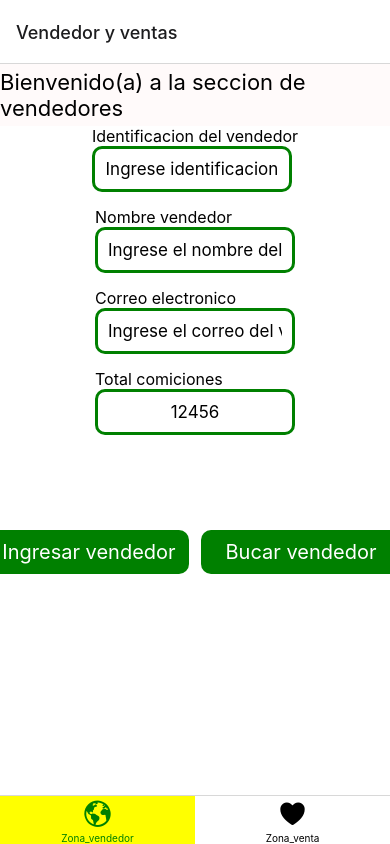
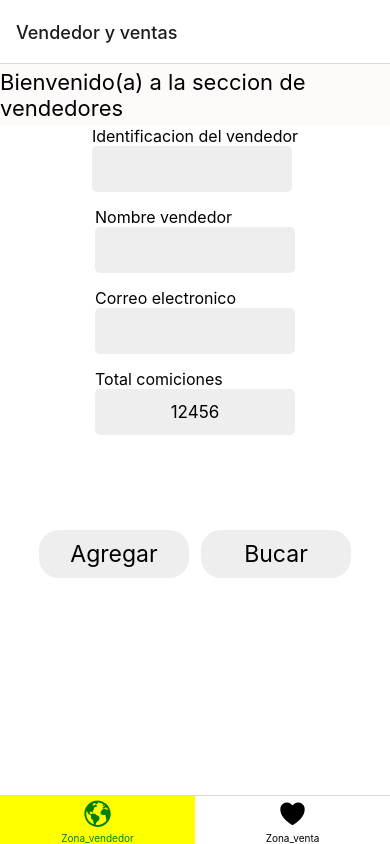
Before and after one commit to hervis30/claseMiercoles9, a React Native app: screen /home in a window 390 px wide. Built offline with nearby package versions, Linux system fonts and the light colour scheme.

Commit message:
Se le aplica el diseño a los inputs de los form

```diff
--- a/assets/Styles/Style.js
+++ b/assets/Styles/Style.js
@@ -8,41 +8,42 @@ const styles = StyleSheet.create({
     justifyContent: "center",
   },
   inputs: {
-    textAlign: 'center',
+    textAlign: "center",
     borderWidth: 3,
-    borderColor: 'blue',
+    borderColor: "blue",
     padding: 10,
-    borderRadius: 10,
+    borderRadius: 5,
     marginBottom: 15,
     width: 200,
     fontSize: 17,
+    backgroundColor: "#eeeeee",
   },
   pickerStyle: {
-    textAlign: 'center',
+    textAlign: "center",
     borderWidth: 3,
-    borderColor: 'green',
+    borderColor: "#eeeeee",
     padding: 10,
-    borderRadius: 10,
+    borderRadius: 5,
     marginBottom: 15,
     width: 200,
     fontSize: 17,
+    backgroundColor: "#eeeeee",
   },
   label: {
-
-    color: 'black',
+    color: "black",
     fontSize: 16,
   },
   input_flex: {
     marginLeft: 6,
-    marginRight: 6
+    marginRight: 6,
   },
   datosUsuario: {
     marginLeft: 6,
     marginRight: 6,
     fontSize: 15,
     fontWeight: 1,
-    padding: 3
-  }
+    padding: 3,
+  },
 });
 
 export { styles };
--- a/assets/component/Vendedor.jsx
+++ b/assets/component/Vendedor.jsx
@@ -54,9 +54,17 @@ const Vendedor = () => {
   };
   return (
     <View style={styles.container}>
-      <View style={{ backgroundColor: '#fffafa' }}>
-        <Text style={{ color: 'black', fontSize: 22, marginBottom: 5, marginTop: 5 }}>
-          Bienvenido(a) a la seccion de vendedores</Text>
+      <View style={{ backgroundColor: "#fffafa" }}>
+        <Text
+          style={{
+            color: "black",
+            fontSize: 22,
+            marginBottom: 5,
+            marginTop: 5,
+          }}
+        >
+          Bienvenido(a) a la seccion de vendedores
+        </Text>
       </View>
 
       <View>
@@ -68,23 +76,29 @@ const Vendedor = () => {
             maxLength: { value: 15, message: "Se permite maximo 12 numeros" },
             minLength: { value: 3, message: "Se permite minimo 3 numeros" },
             pattern: {
-              value: /^[0-9]*$/, message:
-                "Solo se permiten numeros",
+              value: /^[0-9]*$/,
+              message: "Solo se permiten numeros",
             },
           }}
-
           render={({ field: { onChange, onBlur, value } }) => (
             <TextInput
-              style={[styles.inputs, { borderColor: errors.idvend ? 'red' : 'green' }]}
+              style={[
+                styles.inputs,
+                { borderColor: errors.idvend ? "#df5b5b" : "#eeeeee" },
+              ]}
               onBlur={onBlur}
               onChangeText={onChange}
               value={value}
-              placeholder="Ingrese identificacion"
+              placeholder=""
             />
           )}
           name="idvend"
         />
-        {errors.idvend && <Text style={{ color: 'red', fontSize: 15 }}>{errors.idvend.message}</Text>}
+        {errors.idvend && (
+          <Text style={{ color: "red", fontSize: 15 }}>
+            {errors.idvend.message}
+          </Text>
+        )}
       </View>
       <View>
         <Text style={styles.label}>Nombre vendedor</Text>
@@ -95,23 +109,31 @@ const Vendedor = () => {
             maxLength: { value: 100, message: "Se permite maximo 100 letras" },
             minLength: { value: 3, message: "Se permite minimo 3 letras" },
             pattern: {
-              value: /^[a-zA-ZáéíóúÁÉÍÓÚñÑ]+(?: [a-zA-ZáéíóúÁÉÍÓÚñÑ]+)*$/, message:
-                "Solo se permiten letras",
+              value: /^[a-zA-ZáéíóúÁÉÍÓÚñÑ]+(?: [a-zA-ZáéíóúÁÉÍÓÚñÑ]+)*$/,
+              message: "Solo se permiten letras",
             },
           }}
-
           render={({ field: { onChange, onBlur, value } }) => (
             <TextInput
-              style={[styles.inputs, { borderColor: errors.nombre ? 'red' : 'green' }]}
+              style={[
+                styles.inputs,
+                { borderColor: errors.nombre ? "#df5b5b" : "#eeeeee" },
+              ]}
               onBlur={onBlur}
               onChangeText={onChange}
               value={value}
-              placeholder={placeHolder ? (`${prueba}`) : "Ingrese el nombre del vendedor"}
+              placeholder={
+                placeHolder ? `${prueba}` : ""
+              }
             />
           )}
           name="nombre"
         />
-        {errors.nombre && <Text style={{ color: 'red', fontSize: 15 }}>{errors.nombre.message}</Text>}
+        {errors.nombre && (
+          <Text style={{ color: "red", fontSize: 15 }}>
+            {errors.nombre.message}
+          </Text>
+        )}
       </View>
       <View>
         <Text style={styles.label}>Correo electronico</Text>
@@ -122,52 +144,79 @@ const Vendedor = () => {
             maxLength: { value: 50, message: "Se permite maximo 50 letras" },
             minLength: { value: 6, message: "Se permite minimo 6  caracteres" },
             pattern: {
-              value: /^\w+@[a-zA-Z_]+?\.[a-zA-Z]{2,3}$/, message:
-                "El correo no es valido",
+              value: /^\w+@[a-zA-Z_]+?\.[a-zA-Z]{2,3}$/,
+              message: "El correo no es valido",
             },
           }}
-
           render={({ field: { onChange, onBlur, value } }) => (
             <TextInput
-              style={[styles.inputs, { borderColor: errors.correo ? 'red' : 'green' }]}
+              style={[
+                styles.inputs,
+                { borderColor: errors.correo ? "#df5b5b" : "#eeeeee" },
+              ]}
               onBlur={onBlur}
               onChangeText={onChange}
               value={value}
-              placeholder="Ingrese el correo del vendedor"
+              placeholder=""
             />
           )}
           name="correo"
         />
-        {errors.correo && <Text style={{ color: 'red', fontSize: 15 }}>{errors.correo.message}</Text>}
+        {errors.correo && (
+          <Text style={{ color: "red", fontSize: 15 }}>
+            {errors.correo.message}
+          </Text>
+        )}
       </View>
       <View>
         <Text style={styles.label}>Total comiciones</Text>
-        <TextInput style={styles.pickerStyle} placeholder={totalComision}>
-        </TextInput>
+        <TextInput
+          style={styles.pickerStyle}
+          placeholder={totalComision}
+        ></TextInput>
       </View>
-      <View style={{ flex: 1, flexDirection: 'row' }}>
+      <View style={{ flex: 1, flexDirection: "row" }}>
         <View style={styles.input_flex}>
           <TouchableOpacity
-            style={{ backgroundColor: 'green', padding: 10, borderRadius: 10, marginTop: 80, width: 200 }}
+            style={{
+              backgroundColor: "#eeeeee",
+              padding: 10,
+              borderRadius: 20,
+              marginTop: 80,
+              width: 150,
+            }}
             onPress={handleSubmit(onSubmit)}
           >
-            <Text style={{ color: 'white', textAlign: 'center', fontSize: 20 }}>Ingresar vendedor</Text>
+            <Text
+              style={{
+                color: "black",
+                textAlign: "center",
+                fontSize: 23,
+              }}
+            >
+              Agregar
+            </Text>
           </TouchableOpacity>
         </View>
         <View style={styles.input_flex}>
           <TouchableOpacity
-            style={{ backgroundColor: 'green', padding: 10, borderRadius: 10, marginTop: 80, width: 200 }}
+            style={{
+              backgroundColor: "#eeeeee",
+              padding: 10,
+              borderRadius: 20,
+              marginTop: 80,
+              width: 150,
+            }}
             onPress={() => buscar()}
           >
-            <Text style={{ color: 'white', textAlign: 'center', fontSize: 20 }}>Bucar vendedor</Text>
+            <Text style={{ color: "black", textAlign: "center", fontSize: 23 }}>
+              Bucar
+            </Text>
           </TouchableOpacity>
         </View>
       </View>
-
-
-
     </View>
-  )
+  );
 }
 
 export default Vendedor;
--- a/assets/component/Venta.jsx
+++ b/assets/component/Venta.jsx
@@ -22,9 +22,17 @@ const Venta = () => {
 
   return (
     <View style={styles.container}>
-      <View style={{ backgroundColor: '#fffafa' }}>
-        <Text style={{ color: 'black', fontSize: 22, marginBottom: 5, marginTop: 5 }}>
-          Bienvenido(a) a la seccion de ventas</Text>
+      <View style={{ backgroundColor: "#fffafa" }}>
+        <Text
+          style={{
+            color: "black",
+            fontSize: 22,
+            marginBottom: 5,
+            marginTop: 5,
+          }}
+        >
+          Bienvenido(a) a la seccion de ventas
+        </Text>
       </View>
       <View>
         <Text style={styles.label}>Identificacion del vendedor</Text>
@@ -35,23 +43,29 @@ const Venta = () => {
             maxLength: { value: 15, message: "Se permite maximo 12 numeros" },
             minLength: { value: 3, message: "Se permite minimo 3 numeros" },
             pattern: {
-              value: /^[0-9]*$/, message:
-                "Solo se permiten numeros",
+              value: /^[0-9]*$/,
+              message: "Solo se permiten numeros",
             },
           }}
-
           render={({ field: { onChange, onBlur, value } }) => (
             <TextInput
-              style={[styles.inputs, { borderColor: errors.idvend ? 'red' : 'green' }]}
+              style={[
+                styles.inputs,
+                { borderColor: errors.idvend ? "#df5b5b" : "#eeeeee" },
+              ]}
               onBlur={onBlur}
               onChangeText={onChange}
               value={value}
-              placeholder="Ingrese identificacion"
+              placeholder=""
             />
           )}
           name="idvend"
         />
-        {errors.idvend && <Text style={{ color: 'red', fontSize: 15 }}>{errors.idvend.message}</Text>}
+        {errors.idvend && (
+          <Text style={{ color: "red", fontSize: 15 }}>
+            {errors.idvend.message}
+          </Text>
+        )}
       </View>
       <View>
         <Text style={styles.label}>Fecha de la venta</Text>
@@ -60,23 +74,29 @@ const Venta = () => {
           rules={{
             required: "El fecha es obligatoria.",
             pattern: {
-              value: /^(0?[1-9]|1[012])[\/](0?[1-9]|[12][0-9]|3[01])[\/]\d{4}$/, message:
-                "Formato mm/dd/yy o m/dyyyy ",
+              value: /^(0?[1-9]|1[012])[\/](0?[1-9]|[12][0-9]|3[01])[\/]\d{4}$/,
+              message: "Formato mm/dd/yy o m/dyyyy ",
             },
           }}
-
           render={({ field: { onChange, onBlur, value } }) => (
             <TextInput
-              style={[styles.inputs, { borderColor: errors.fecha ? 'red' : 'green' }]}
+              style={[
+                styles.inputs,
+                { borderColor: errors.fecha ? "#df5b5b" : "#eeeeee" },
+              ]}
               onBlur={onBlur}
               onChangeText={onChange}
               value={value}
-              placeholder="Ingrese MM/DD/YYYY"
+              placeholder=""
             />
           )}
           name="fecha"
         />
-        {errors.fecha && <Text style={{ color: 'red', fontSize: 15 }}>{errors.fecha.message}</Text>}
+        {errors.fecha && (
+          <Text style={{ color: "red", fontSize: 15 }}>
+            {errors.fecha.message}
+          </Text>
+        )}
       </View>
       <View>
         <Text style={styles.label}>Valor de la venta</Text>
@@ -84,26 +104,35 @@ const Venta = () => {
           control={control}
           rules={{
             required: "El valor de la venta es obligatorio.",
-            max: { value: 1000000000, message: "Se permite maximo 1000 millones" },
+            max: {
+              value: 1000000000,
+              message: "Se permite maximo 1000 millones",
+            },
             min: { value: 2000000, message: "Se permite minimo 2 millones" },
             pattern: {
-              value: /^[0-9]*$/, message:
-                "Solo se permiten numeros",
+              value: /^[0-9]*$/,
+              message: "Solo se permiten numeros",
             },
           }}
-
           render={({ field: { onChange, onBlur, value } }) => (
             <TextInput
-              style={[styles.inputs, { borderColor: errors.valorVenta ? 'red' : 'green' }]}
+              style={[
+                styles.inputs,
+                { borderColor: errors.valorVenta ? "#df5b5b" : "#eeeeee" },
+              ]}
               onBlur={onBlur}
               onChangeText={onChange}
               value={value}
-              placeholder="Ingrese saldo"
+              placeholder=""
             />
           )}
           name="valorVenta"
         />
-        {errors.valorVenta && <Text style={{ color: 'red', fontSize: 15 }}>{errors.valorVenta.message}</Text>}
+        {errors.valorVenta && (
+          <Text style={{ color: "red", fontSize: 15 }}>
+            {errors.valorVenta.message}
+          </Text>
+        )}
       </View>
       <View>
         <Text style={styles.label}>Seleccione zona</Text>
@@ -118,16 +147,22 @@ const Venta = () => {
       </View>
       <View>
         <TouchableOpacity
-          style={{ backgroundColor: 'green', padding: 10, borderRadius: 10, marginTop: 80, width: 200 }}
+          style={{
+            backgroundColor: "#eeeeee",
+            padding: 10,
+            borderRadius: 10,
+            marginTop: 80,
+            width: 200,
+          }}
           onPress={handleSubmit(onSubmit)}
         >
-          <Text style={{ color: 'white', textAlign: 'center', fontSize: 20 }}>Agregar venta</Text>
+          <Text style={{ color: "black", textAlign: "center", fontSize: 20 }}>
+            Agregar
+          </Text>
         </TouchableOpacity>
       </View>
-
-
     </View>
-  )
+  );
 }
 
 export default Venta;
```
Also changed, not shown: 1 other file (tests, documents, lock files or other folders).
